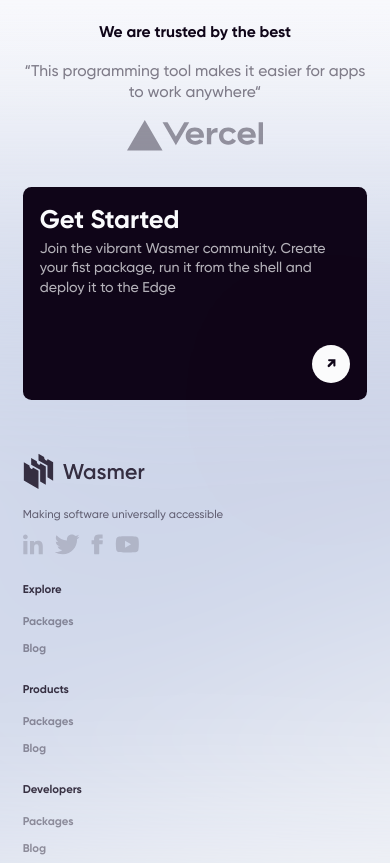
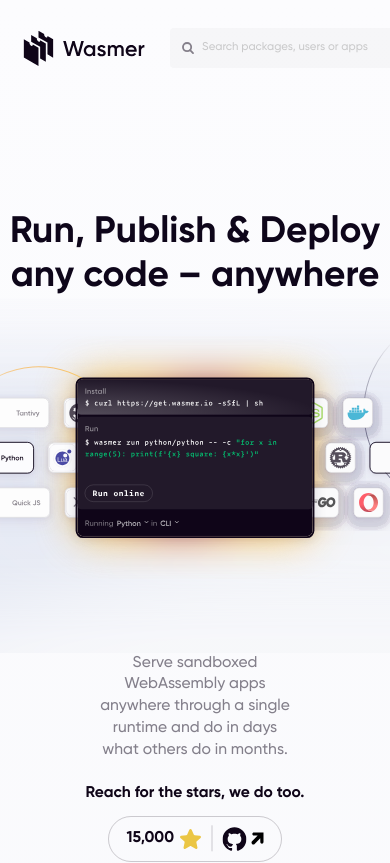
Before and after one commit to olabamipetaiwo/wasmer-fe, a Next.js app: page / in a window 390 px wide. Shown: the top 863 px of the page. Built offline with nearby package versions, Linux system fonts and the light colour scheme.

Commit message:
dev::responsive footer

```diff
--- a/layouts/guest.tsx
+++ b/layouts/guest.tsx
@@ -7,8 +7,8 @@
 const GuestLayout = ({ children }: LayoutProps) => {
   return (
     <main className={`flex min-h-screen flex-col text-center relative`}>
-      {/* <Menu />
-      {children} */}
+      <Menu />
+      {children}
       <Footer />
     </main>
   );
```
